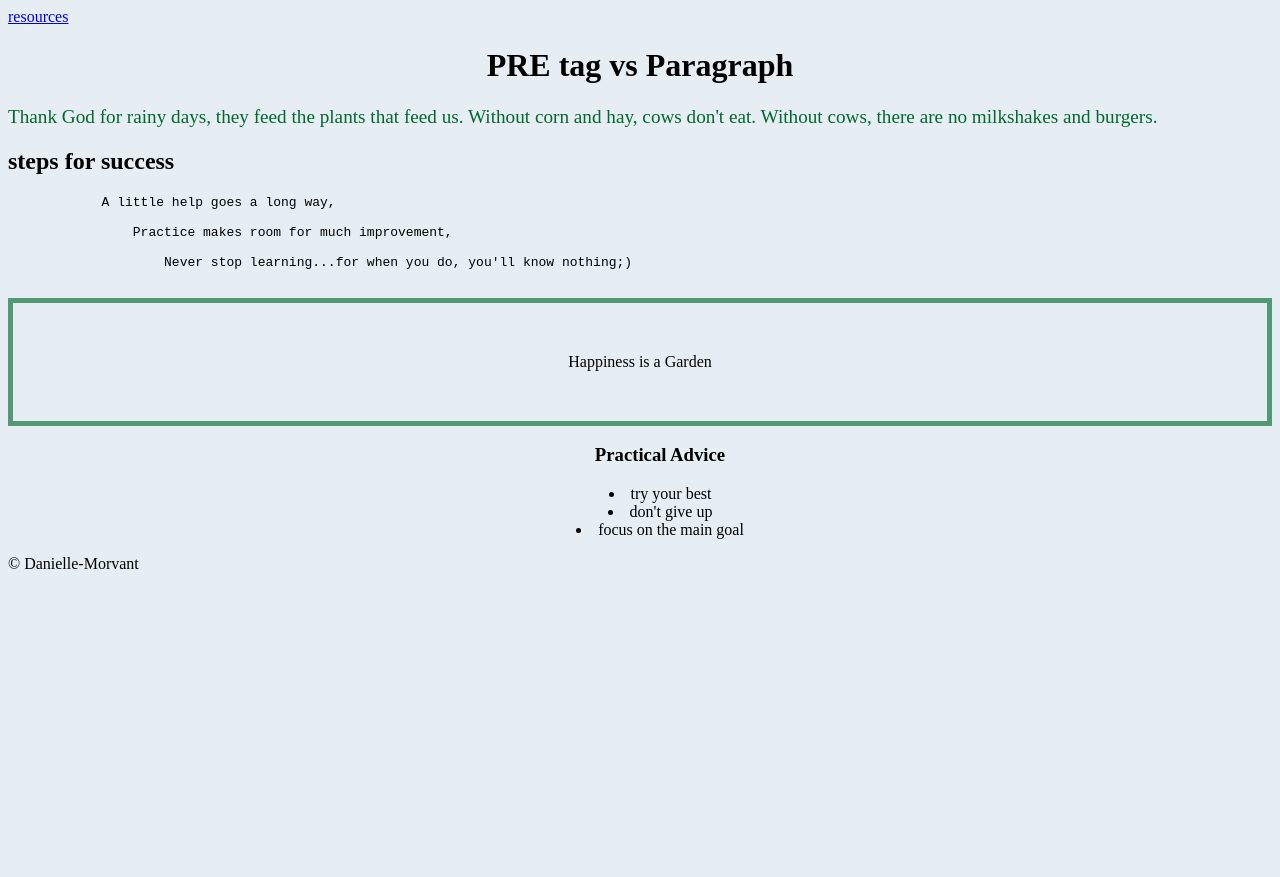
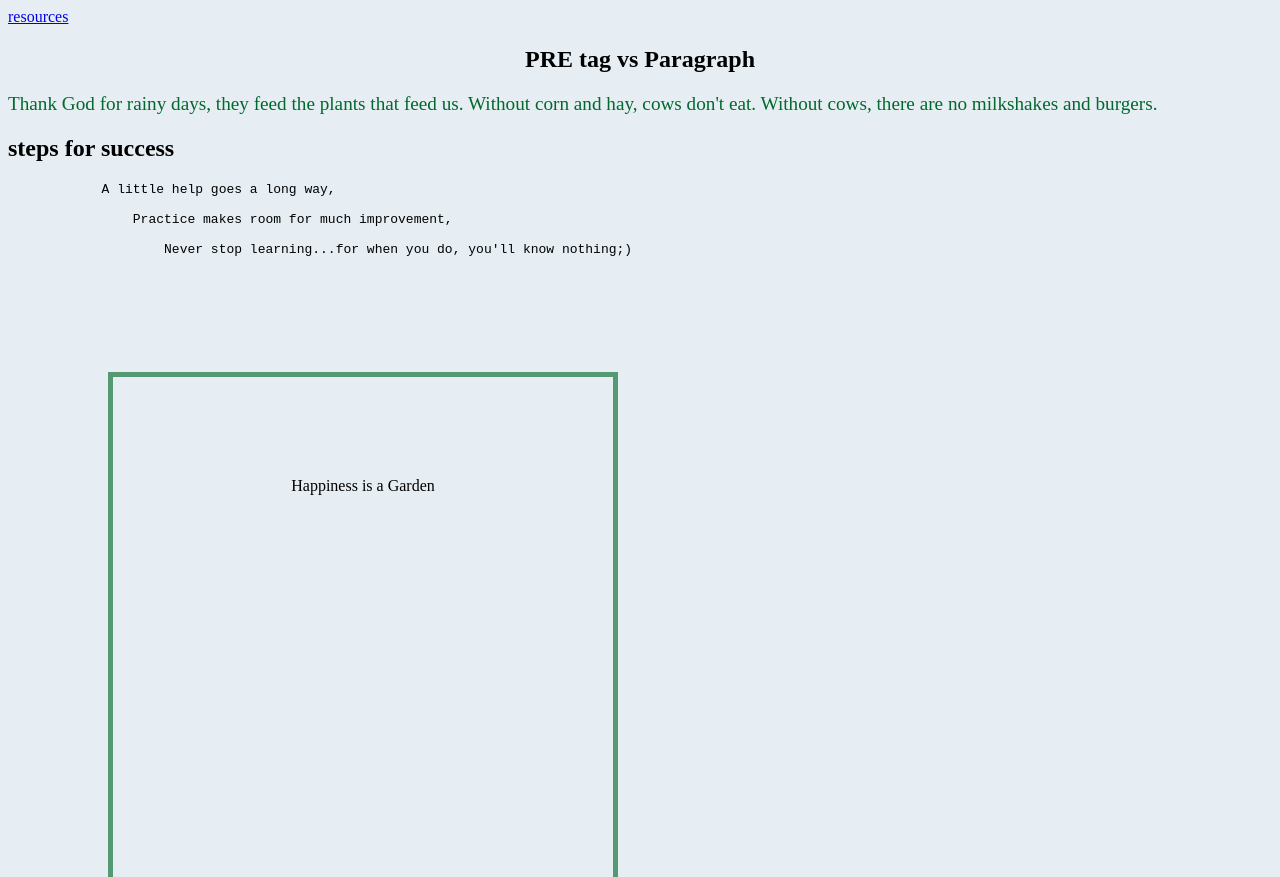
Before and after one commit to Morvant-Codex-Projects/html-elements-structure, a plain HTML site: page index.html in a window 1280 px wide. Shown: the top 877 px of the page. Before the commit the page ends 800 px from the top, so only its background shows below. Drawn offline with Linux system fonts and the light colour scheme.

Commit message:
edited layout of code while proofreading

```diff
--- a/index.html
+++ b/index.html
@@ -1,6 +1,5 @@
 <!DOCTYPE html>
 <html lang="en">
-
   <style>
     html {
       background-color: rgba(167, 196, 212, 0.274);
@@ -9,23 +8,26 @@
   </style>
 
   <head>
-    <nav>
-      <a href="resources.html">resources</a>
-      <a href="style.css"></a>
-    </nav>
     <meta charset="UTF-8" />
     <meta name="viewport" content="width=device-width, initial-scale=1.0" />
     <title>Just a little Advice</title>
-    <h1 style="text-align: center">PRE tag vs Paragraph</h1>
+    <link rel="stylesheet" href="style.css" />
   </head>
 
-  <main>
-     <body>
+  <nav>
+    <a href="resources.html">resources</a>
+  </nav>
+
+  <body>
+    <main>
+      <section>
+      <h1 style="text-align: center">PRE tag vs Paragraph</h1>
       <p style="font-size: larger; color: rgb(2, 104, 45)">
         Thank God for rainy days, they feed the plants that feed us. Without
         corn and hay, cows don't eat. Without cows, there are no milkshakes and
         burgers.
       </p>
+      </section>
 
       <section>
         <h2>steps for success</h2>
@@ -35,18 +37,17 @@
                 Practice makes room for much improvement,
 
                     Never stop learning...for when you do, you'll know nothing;)
-        </pre
-        >
+        </pre>
       </section>
 
       <section>
         <div
           style="
-            border-width: 100px;
+            border-width: 400px;
             border-height: 100px;
-            padding: 50px;
+            padding: 100px;
             border: solid 5px;
-            margin: auto 0;
+            margin: 100px;
             text-align: center;
             border-color: rgba(2, 104, 44, 0.63);
           "
@@ -63,7 +64,8 @@
           <li>focus on the main goal</li>
         </ul>
       </section>
-  </main>
-  <footer>&copy; Danielle-Morvant</footer>
+
+    </main>
+    <footer>&copy; Danielle-Morvant</footer>
   </body>
 </html>
```
